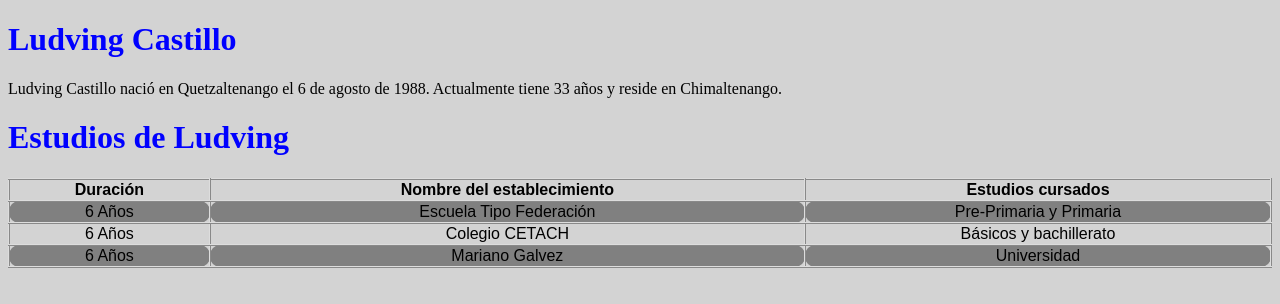
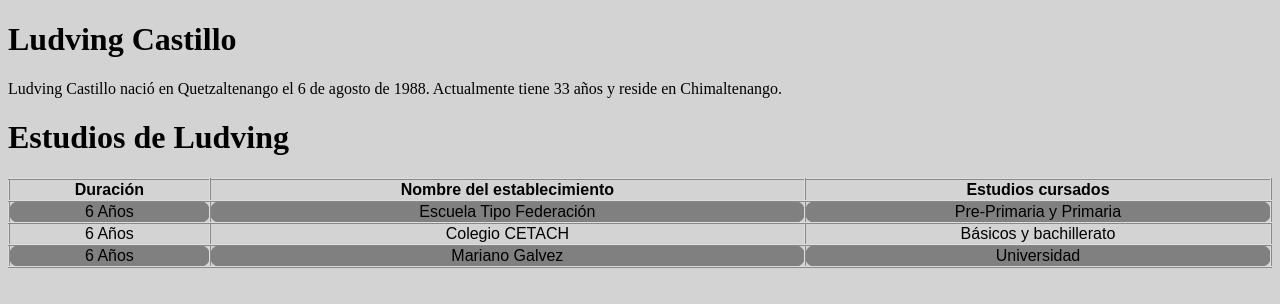
Before and after one commit to dreaamnd/finalprojectq3, a plain HTML site: page index.html in a window 1280 px wide. Drawn offline with Linux system fonts and the light colour scheme.

Commit message:
Update index.html

```diff
--- a/index.html
+++ b/index.html
@@ -4,11 +4,11 @@
 <body>
   <body style="background-color:LightGray;">
 
-  <h1 style="color:Blue;">Ludving Castillo</h1>
+  <h1 style="MediumSeaGreen;">Ludving Castillo</h1>
 
 <p> Ludving Castillo nació en Quetzaltenango el 6 de agosto de 1988. Actualmente tiene 33 años y reside en Chimaltenango.</p>
 
-  <h1 style="color:Blue;">Estudios de Ludving</h1>
+  <h1 style="MediumSeaGreen;">Estudios de Ludving</h1>
 <table>
   <tr>
     <th>Duración</th>
```
